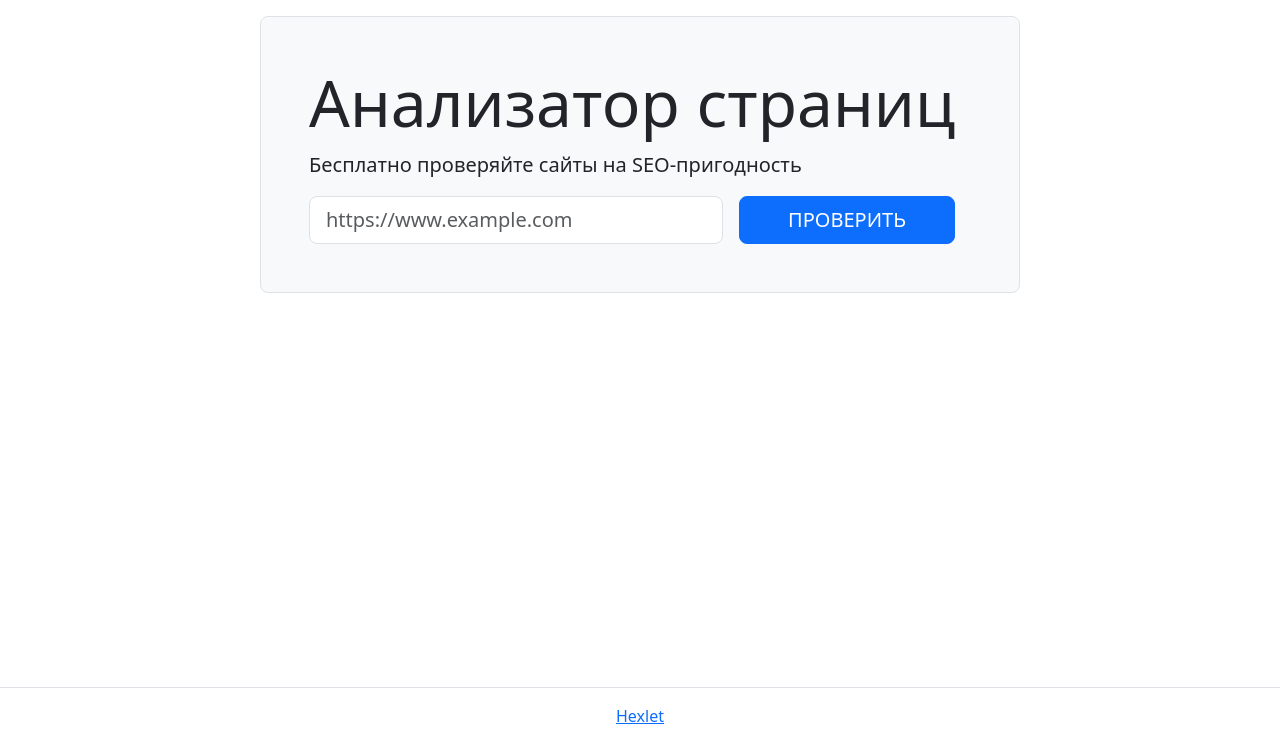
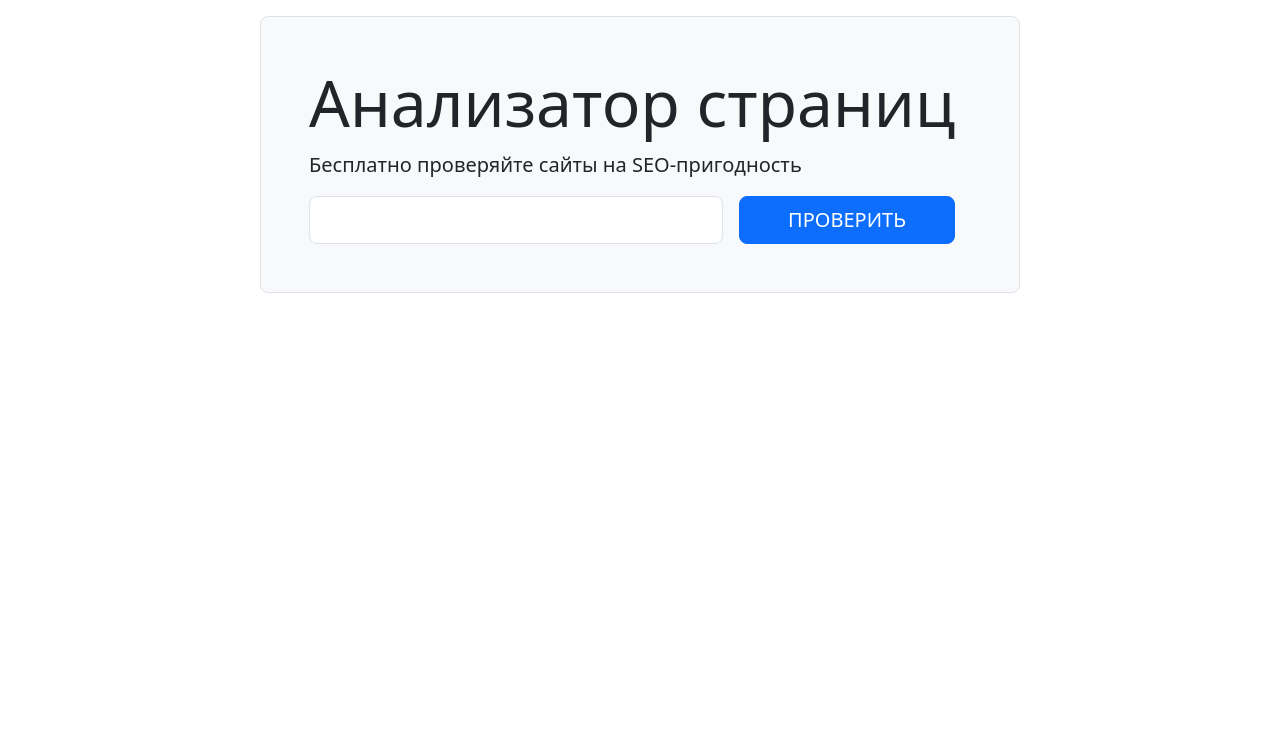
Before and after one commit to FedorShurgin/python-project-83, a Flask app: page / in a window 1280 px wide. Shown: the part 56-800 px from the top of the page. Run offline with Flask 3, Linux system fonts and the light colour scheme.

Commit message:
fix index.html

```diff
--- a/page_analyzer/templates/index.html
+++ b/page_analyzer/templates/index.html
@@ -33,7 +33,7 @@
     <p class="lead">Бесплатно проверяйте сайты на SEO-пригодность</p>
     <form action="/urls " method="post" class="d-flex justify-content-center">
     <label for="text" class="visually-hidden">Url для проверки</label>
-    <input type="text" name="url" placeholder="https://www.example.com"value=""  class="form-control form-control-lg" required>
+    <input type="text" name="url" value=""  class="form-control form-control-lg" required>
     <input type="submit" class="btn btn-primary  btn-lg ms-3 px-5 text-uppercase mx-3" value="Проверить">
 </form>
   </div>
@@ -41,13 +41,7 @@
 
     </div>
   </main>
-  <footer class="border-top py-3 mt-5 flex-shrink-0">
-  <div class="container-lg">
-    <div class="text-center">
-      <a href="https://ru.hexlet.io/" target="_blank">Hexlet</a>
-    </div>
-  </div>
-</footer>
+
 
   <script src="https://cdn.jsdelivr.net/npm/bootstrap@5.3.3/dist/js/bootstrap.bundle.min.js" integrity="sha384-YvpcrYf0tY3lHB60NNkmXc5s9fDVZLESaAA55NDzOxhy9GkcIdslK1eN7N6jIeHz" crossorigin="anonymous"></script>
   </body>
```
